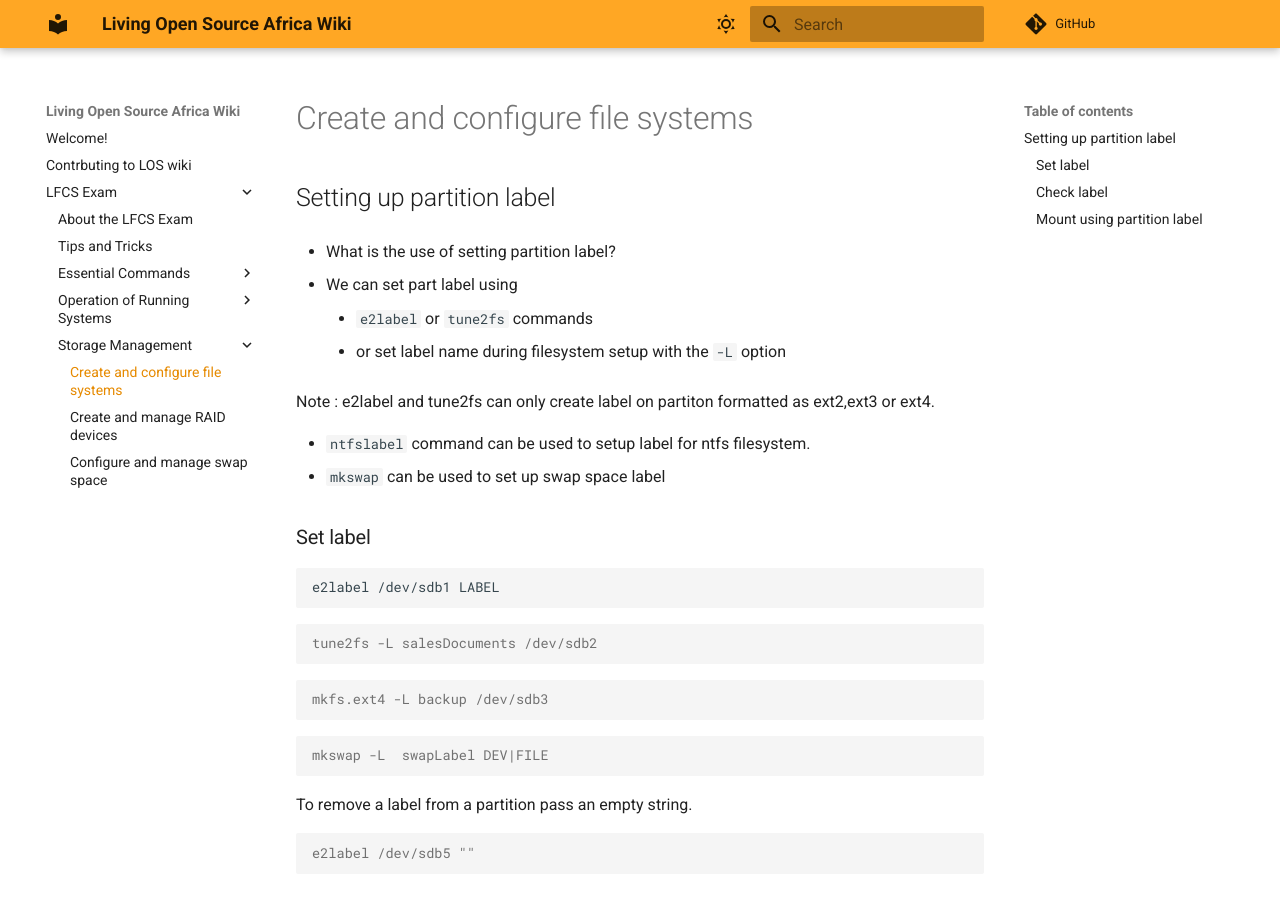
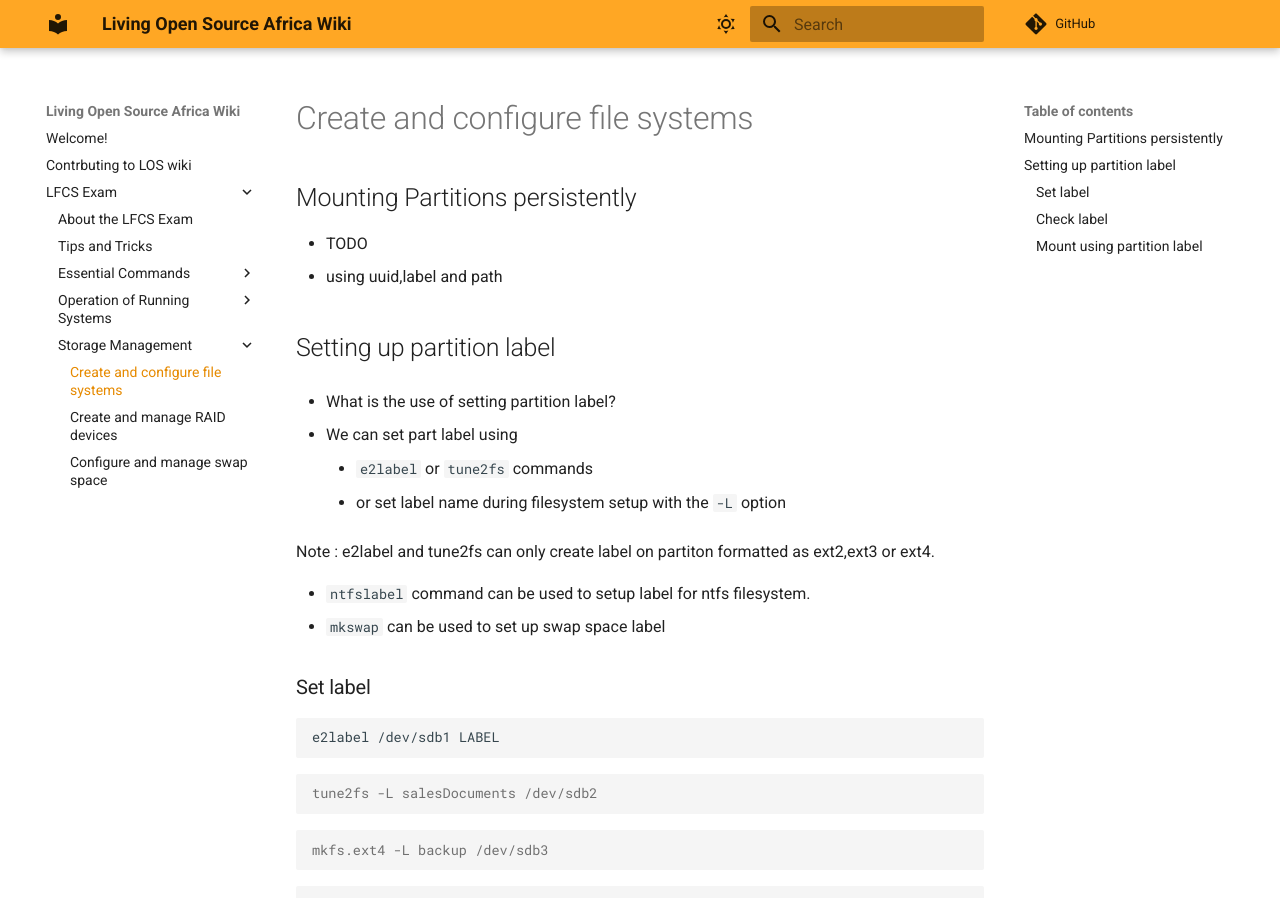
Before and after one commit to living-opensource-africa/wiki, an MkDocs documentation site: the page built from docs/LFCS Exam/Storage Management/configurefs.md, in a window 1280 px wide and 900 px high. Built offline with MkDocs 1.6.1 and Material for MkDocs 9.7.7, drawn with Linux system fonts in a browser that asks for light colours; comment, search, counter and statistics services are not loaded.

Commit message:
add dns notes

```diff
--- a/docs/LFCS Exam/Storage Management/configurefs.md
+++ b/docs/LFCS Exam/Storage Management/configurefs.md
@@ -5,6 +5,10 @@ authors:
   - Muse Sisay
 ---
 
+## Mounting Partitions persistently
+
+- TODO
+  - using uuid,label and path
 
 ## Setting up partition label
 
```
